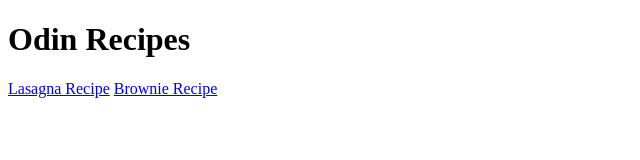
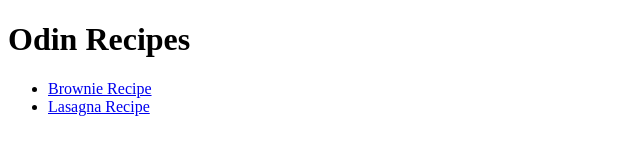
Before and after one commit to mimran0303/odin-recipes, a plain HTML site: page index.html in a window 1280 px wide. Shown: the whole page, without its empty margins (0-640 px from the left). Drawn offline with Linux system fonts and the light colour scheme.

Commit message:
Final edits, link in index working

```diff
--- a/index.html
+++ b/index.html
@@ -7,8 +7,11 @@
 </head>
 <body>
     <h1>Odin Recipes</h1>
-    <a href="./pages/lasagna.html">Lasagna Recipe</a>
-    <a href="./pages/brownie.html">Brownie Recipe</a>
+
+    <ul>
+    <li><a href="C:\Users\fatim\source\repos\mimran0303\odin-recipes\recipes\brownie.html">Brownie Recipe</a></li>
+    <li><a href="C:\Users\fatim\source\repos\mimran0303\odin-recipes\recipes\lasagna.html">Lasagna Recipe</a></li>
+    </ul>
 
 </body>
 </html>
```
Also changed, not shown: recipes/brownie.html (+0 -1 lines), recipes/lasagna.html (+0 -1 lines).
